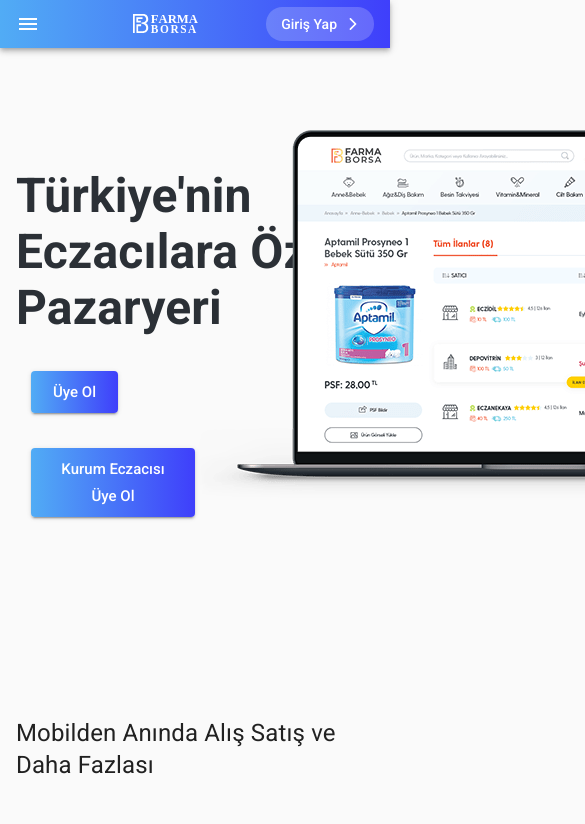
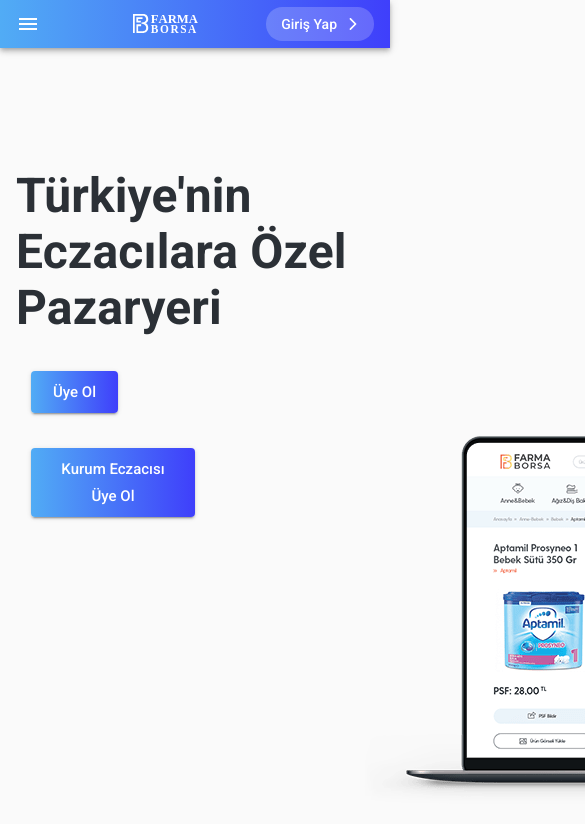
Before and after one commit to alimertcakar/f-borsa, a React (Create React App) app: page / in a window 390 px wide. Shown: the top 824 px of the page, 585 px wide, since content can reach past the window. Built offline with nearby package versions, Linux system fonts and the light colour scheme.

Commit message:
responsive %50 done

```diff
--- a/src/Components/Content.js
+++ b/src/Components/Content.js
@@ -26,7 +26,10 @@
 const useStyles = makeStyles((theme) =>
     ({
         jumbotextcontainer: {
-            marginTop: "120px"
+            marginTop: "120px",
+            [theme.breakpoints.down]: {
+                textAlign: "center"
+            }
         },
         jumbotext: {
             fontWeight: "700",
@@ -41,7 +44,12 @@
         },
         formaborsaImg: {
             position: "absolute",
-            top: 130
+            top: 130,
+            [theme.breakpoints.down("md")]: {
+                position: "static",
+                marginTop: 100,
+                marginLeft: "20vh"
+            }
         },
         farmaborsaaciklama: {
             marginTop: 150,
@@ -132,7 +140,7 @@
                     <Button size="large" variant="contained" className={classes.uyeolbuttons}>Kurum Eczacısı Üye Ol</Button>
                 </Grid>
 
-                <Grid item xs={6}>
+                <Grid item xs={6} md={12} lg={6}>
                     <img src={FarmaBorsa1} className={classes.formaborsaImg} alt="" aria-hidden="true"></img>
                 </Grid>
                 <Grid container item xs={12} className={classes.uygulamalar} justify="center">
--- a/src/Components/Footer.js
+++ b/src/Components/Footer.js
@@ -43,7 +43,11 @@
             marginBottom: 25
         },
         topcontainer: {
-            marginTop: "2250px"
+            marginTop: "2250px",
+            [theme.breakpoints.down("md")]: {
+                marginTop: "2750px",
+
+            }
         },
         emailIcon: {
             width: "12px",
@@ -62,7 +66,7 @@
         <>
             <Container className={classes.topcontainer}>
                 <Grid container className={classes.upperContainer}>
-                    <Grid container item xs={7}>
+                    <Grid container item md={12} lg={7}>
                         <Grid container item xs={5}>
                             <Grid item xs={12}><Typography variant="h6" className={classes.footerhightext}>FormaBorsa</Typography></Grid>
                             <Grid item xs={12}>Neden FormaBorsa?</Grid>
@@ -86,7 +90,7 @@
                             <Grid item xs={12}> <EmailIcon width="16px" className={classes.emailIcon} /><span>destek@farmaborsa.com</span></Grid>
                         </Grid>
                     </Grid>
-                    <Grid container item xs={5} >
+                    <Grid container item md={12} lg={5} >
                         <Grid item xs={12} justify="center" align="center">
                             <Typography variant="h6" className={classes.uygulamayıIndir}>  Uygulamayı indir </Typography>
                             <Button variant="contained"
```
Also changed, not shown: 1 other file (tests, documents, lock files or other folders).
